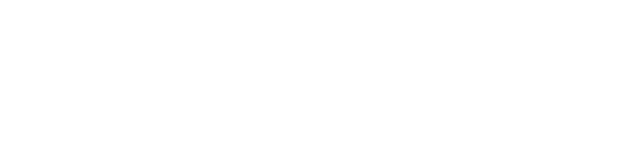
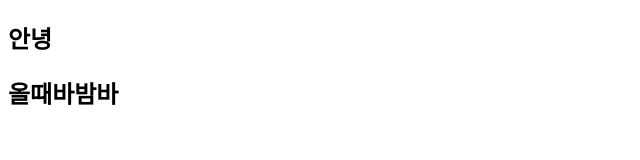
Before and after one commit to ssun1146/tongtong, a plain HTML site: page javascript.html in a window 1280 px wide. Shown: the whole page, without its empty margins (0-640 px from the left). Drawn offline with Linux system fonts and the light colour scheme.

Commit message:
자바스크립트 강의 1강

```diff
--- a/javascript.html
+++ b/javascript.html
@@ -6,5 +6,14 @@
     </head>
     <body>
 
+        <h2 id="hello">안녕하세요</h2>
+        <h2 id="hi">올때메로나</h2>
+
+        <script>
+            document.getElementById('hello').innerHTML = '안녕';
+            document.getElementById('hi').innerHTML = '올때바밤바'; //ㅋㅋㅋㅋㅋ
+
+        </script>
+
     </body>
 </html>
```
